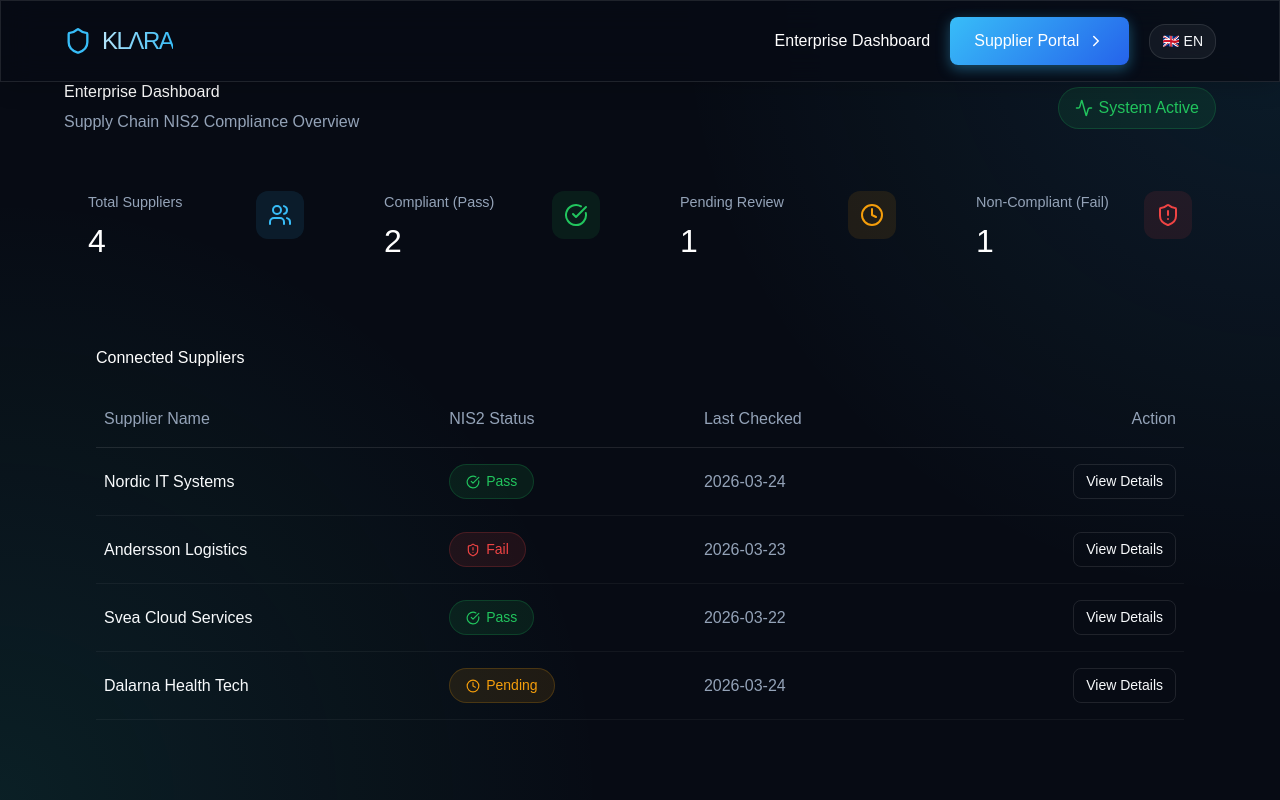
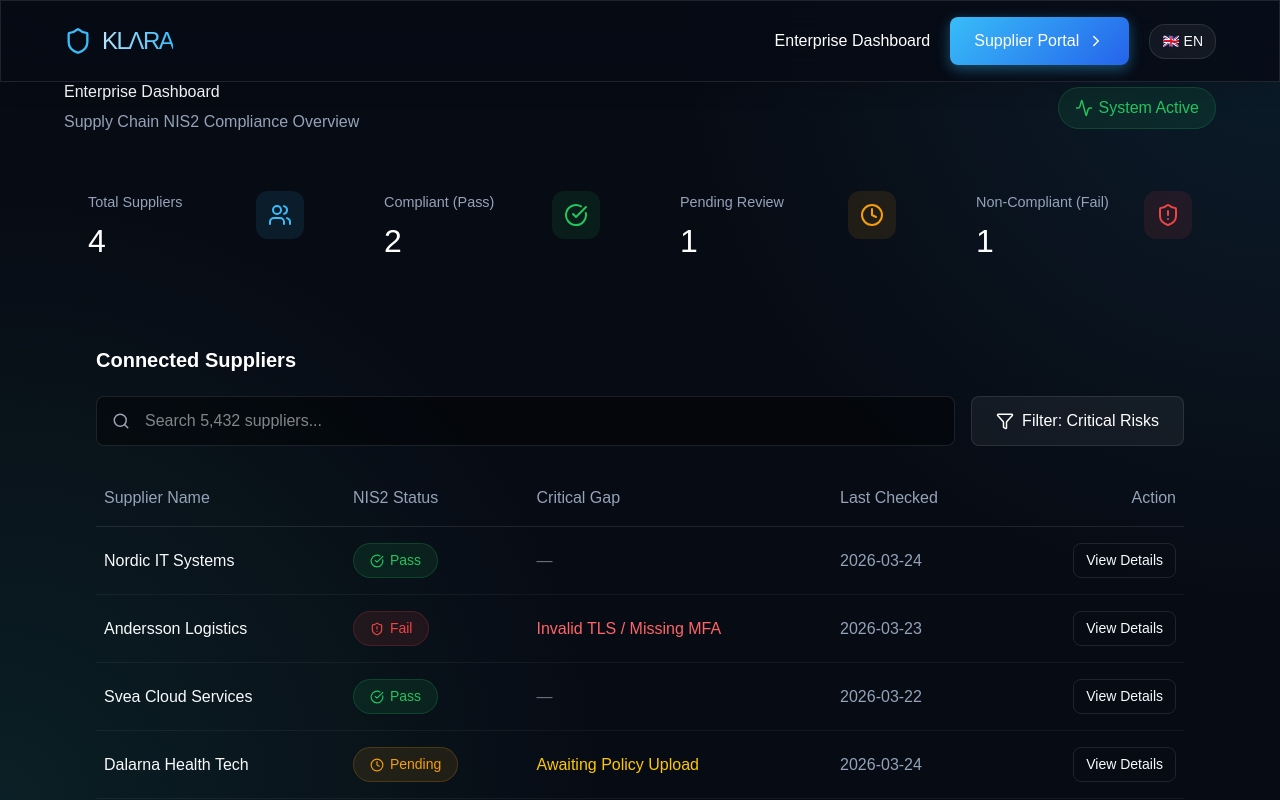
Before and after one commit to Nooorab/lagom-secure, a React (Vite) app in the folder frontend/: page /dashboard in a window 1280 px wide. Shown: the top 800 px of the page. Built offline with nearby package versions, Linux system fonts and the light colour scheme.

Commit message:
Upgrade CISO Dashboard UI with Search and Gap column

```diff
--- a/frontend/src/i18n.js
+++ b/frontend/src/i18n.js
@@ -42,7 +42,13 @@
         "btn_details": "View Details",
         "lbl_pass": "Pass",
         "lbl_fail": "Fail",
-        "lbl_pending": "Pending"
+        "lbl_pending": "Pending",
+        "search_placeholder": "Search 5,432 suppliers...",
+        "filter_btn": "Filter: Critical Risks",
+        "col_gap": "Critical Gap",
+        "gap_invalid": "Invalid TLS / Missing MFA",
+        "gap_awaiting": "Awaiting Policy Upload",
+        "gap_none": "—"
       },
       "portal": {
         "title": "Interactive Verification Portal",
@@ -131,7 +137,13 @@
         "btn_details": "Visa detaljer",
         "lbl_pass": "Godkänd",
         "lbl_fail": "Underkänd",
-        "lbl_pending": "Avvaktar"
+        "lbl_pending": "Avvaktar",
+        "search_placeholder": "Sök bland 5 432 leverantörer...",
+        "filter_btn": "Filter: Kritiska Risker",
+        "col_gap": "Kritisk Brist",
+        "gap_invalid": "Ogiltig TLS / Saknar MFA",
+        "gap_awaiting": "Väntar på policy",
+        "gap_none": "—"
       },
       "portal": {
         "title": "Interaktiv Verifieringsportal",
--- a/frontend/src/pages/EnterpriseDashboard.jsx
+++ b/frontend/src/pages/EnterpriseDashboard.jsx
@@ -1,5 +1,5 @@
 import React, { useState, useEffect } from 'react';
-import { Activity, Users, ShieldAlert, CheckCircle, Clock } from 'lucide-react';
+import { Activity, Users, ShieldAlert, CheckCircle, Clock, Search, Filter } from 'lucide-react';
 import { motion } from 'framer-motion';
 import { useTranslation } from 'react-i18next';
 
@@ -12,10 +12,10 @@
     // Hardcoded mock data for the enterprise overview
     setTimeout(() => {
       setSuppliers([
-        { id: '1', name: 'Nordic IT Systems', status: 'Pass', lastChecked: '2026-03-24' },
-        { id: '2', name: 'Andersson Logistics', status: 'Fail', lastChecked: '2026-03-23' },
-        { id: '3', name: 'Svea Cloud Services', status: 'Pass', lastChecked: '2026-03-22' },
-        { id: '4', name: 'Dalarna Health Tech', status: 'Pending', lastChecked: '2026-03-24' }
+        { id: '1', name: 'Nordic IT Systems', status: 'Pass', lastChecked: '2026-03-24', gap: 'gap_none' },
+        { id: '2', name: 'Andersson Logistics', status: 'Fail', lastChecked: '2026-03-23', gap: 'gap_invalid' },
+        { id: '3', name: 'Svea Cloud Services', status: 'Pass', lastChecked: '2026-03-22', gap: 'gap_none' },
+        { id: '4', name: 'Dalarna Health Tech', status: 'Pending', lastChecked: '2026-03-24', gap: 'gap_awaiting' }
       ]);
       setLoading(false);
     }, 600);
@@ -68,7 +68,24 @@
 
       {/* Supplier List */}
       <div className="glass-card">
-        <h3 className="mb-6">{t('dashboard.list_title')}</h3>
+        <div className="flex justify-between items-center mb-6">
+          <h3 className="m-0 text-xl font-bold">{t('dashboard.list_title')}</h3>
+        </div>
+
+        {/* Search & Filter Row */}
+        <div className="flex gap-4 mb-6">
+          <div className="relative flex-1">
+            <Search size={18} className="absolute left-4 top-1/2 transform -translate-y-1/2 text-gray-400" />
+            <input
+              type="text"
+              placeholder={t('dashboard.search_placeholder')}
+              className="w-full bg-black/40 border border-white/10 rounded-lg pl-12 pr-4 py-3 text-white focus:outline-none focus:border-primary transition-colors"
+            />
+          </div>
+          <button className="bg-white/5 border border-white/10 hover:bg-white/10 text-white px-6 py-3 rounded-lg flex items-center gap-2 transition-colors">
+            <Filter size={18} /> {t('dashboard.filter_btn')}
+          </button>
+        </div>
         {loading ? (
           <div className="text-center" style={{ padding: '40px' }}>Loading...</div>
         ) : (
@@ -78,6 +95,7 @@
                 <tr style={{ borderBottom: '1px solid var(--border)', color: 'var(--text-muted)' }}>
                   <th style={{ padding: '16px 8px', fontWeight: '500' }}>{t('dashboard.col_name')}</th>
                   <th style={{ padding: '16px 8px', fontWeight: '500' }}>{t('dashboard.col_status')}</th>
+                  <th style={{ padding: '16px 8px', fontWeight: '500' }}>{t('dashboard.col_gap')}</th>
                   <th style={{ padding: '16px 8px', fontWeight: '500' }}>{t('dashboard.col_date')}</th>
                   <th style={{ padding: '16px 8px', fontWeight: '500', textAlign: 'right' }}>{t('dashboard.col_action')}</th>
                 </tr>
@@ -87,6 +105,11 @@
                   <tr key={supplier.id} style={{ borderBottom: '1px solid rgba(255,255,255,0.05)' }}>
                     <td style={{ padding: '16px 8px', fontWeight: '500' }}>{supplier.name}</td>
                     <td style={{ padding: '16px 8px' }}>{getStatusBadge(supplier.status)}</td>
+                    <td style={{ padding: '16px 8px' }}>
+                      <span className={supplier.gap === 'gap_invalid' ? 'text-red-400 font-medium' : supplier.gap === 'gap_awaiting' ? 'text-yellow-400 font-medium' : 'text-gray-500'}>
+                        {t(`dashboard.${supplier.gap}`)}
+                      </span>
+                    </td>
                     <td style={{ padding: '16px 8px', color: 'var(--text-muted)' }}>{supplier.lastChecked}</td>
                     <td style={{ padding: '16px 8px', textAlign: 'right' }}>
                       <button className="btn btn-secondary" style={{ padding: '6px 12px', fontSize: '0.875rem' }}>{t('dashboard.btn_details')}</button>
```
